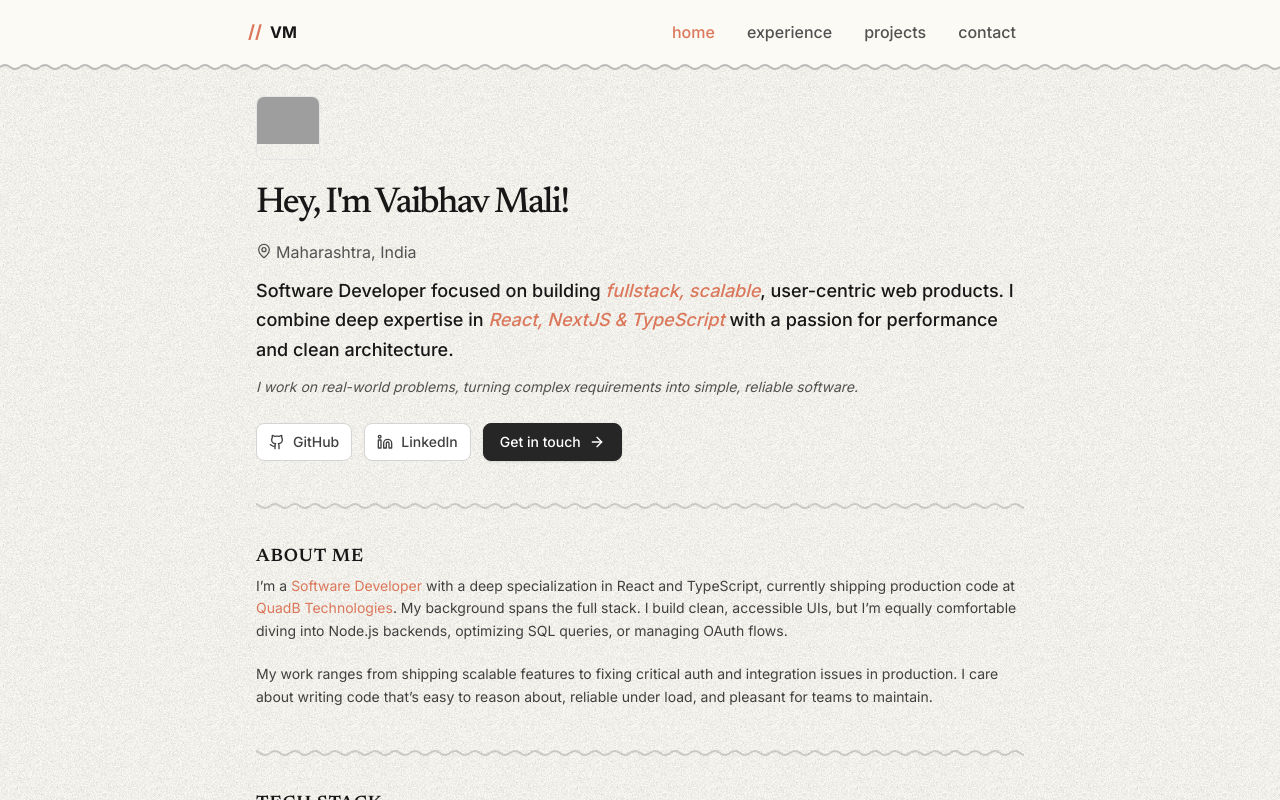
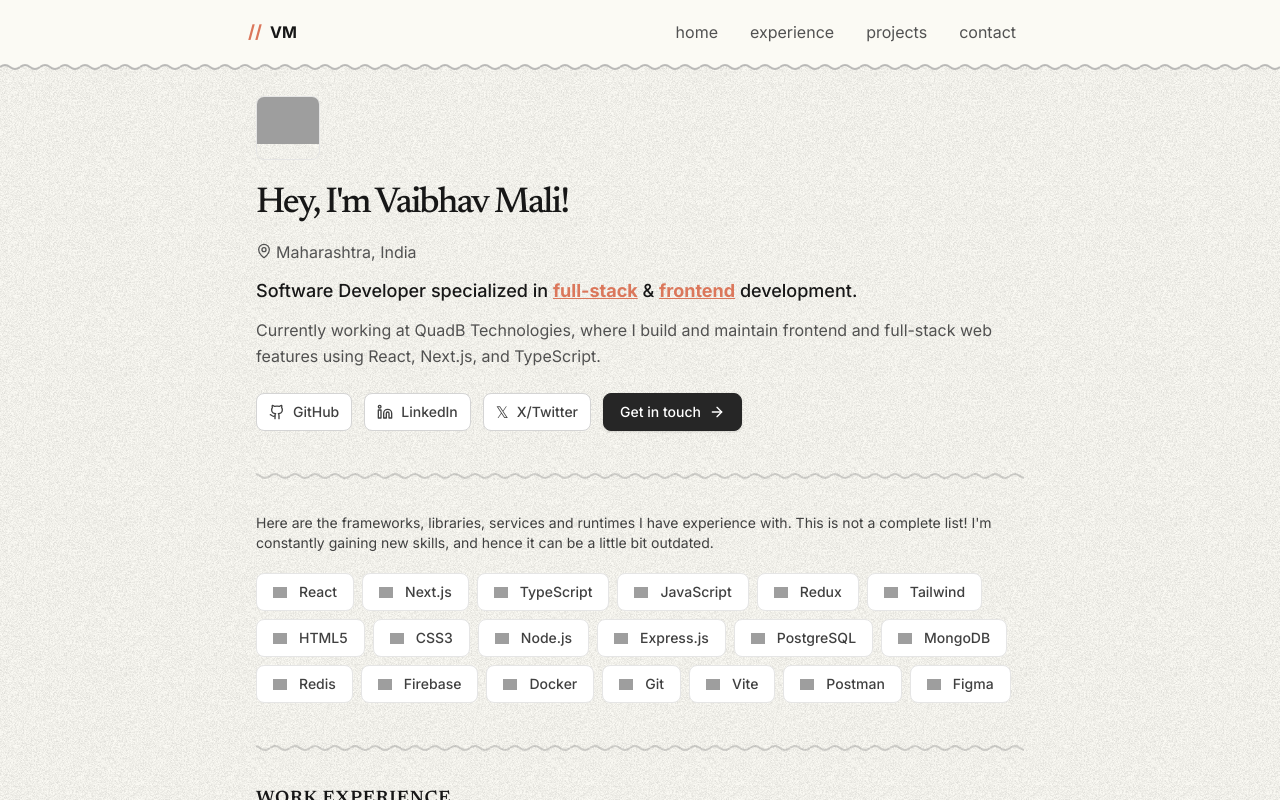
Before and after one commit to vaibhavmali-git/portfolio, a Next.js app: page / in a window 1280 px wide. Shown: the top 800 px of the page. Built offline with nearby package versions, Linux system fonts and the light colour scheme; grey boxes are pictures that could not be loaded.

Commit message:
feat: update About section content and personal details

```diff
--- a/app/page.tsx
+++ b/app/page.tsx
@@ -1,19 +1,18 @@
-import { Navbar } from '@/components/Navbar';
-import { Hero } from '@/components/Hero';
-import { About } from '@/components/About';
-import { Experience } from '@/components/Experience';
-import { TechStack } from '@/components/TechStack';
-import { Projects } from '@/components/Projects';
-import { Education } from '@/components/Education';
-import { Contacts } from '@/components/Contacts';
-import { Contact } from '@/components/Contact';
-import { Footer } from '@/components/Footer';
-import Divider from "@/components/ui/Divider"
+import { Navbar } from "@/components/Navbar";
+import { Hero } from "@/components/Hero";
+import { About } from "@/components/About";
+import { Experience } from "@/components/Experience";
+import { TechStack } from "@/components/TechStack";
+import { Projects } from "@/components/Projects";
+import { Education } from "@/components/Education";
+import { Contacts } from "@/components/Contacts";
+import { Contact } from "@/components/Contact";
+import { Footer } from "@/components/Footer";
+import Divider from "@/components/ui/Divider";
 
 export default function Home() {
   return (
-    <div className="relative min-h-screen bg-[#fbfaf4] dark:bg-[#1F1F1F] transition-colors duration-300">
-
+    <div className="relative min-h-screen bg-[#fbfaf4] dark:bg-[#151515] transition-colors duration-300">
       {/* NOISE OVERLAY */}
       <div
         className="
@@ -25,11 +24,11 @@ export default function Home() {
           invert
           dark:invert-1
           contrast-125
-          dark:opacity-[0.4]
+          dark:opacity-[0.5]
         "
         style={{
           backgroundImage: "url('/images/textures/noise-light.png')",
-          backgroundSize: "140px 140px",
+          backgroundSize: "150px 150px",
         }}
       />
 
@@ -41,9 +40,6 @@ export default function Home() {
           <Hero />
           <Divider />
 
-          <About />
-          <Divider />
-
           <TechStack />
           <Divider />
 
@@ -52,6 +48,9 @@ export default function Home() {
 
           <Projects />
           <Divider />
+
+          <About />
+          {/* <Divider /> */}
 
           <Contacts />
           <Contact />
--- a/components/About.tsx
+++ b/components/About.tsx
@@ -1,10 +1,9 @@
-import React from 'react';
-import { about } from '@/data/about';
+import React from "react";
+import { about } from "@/data/about";
 
 export function About() {
-
   const renderHighlightedText = (text: string) => {
-  const parts = text.split('*');
+    const parts = text.split("*");
     return parts.map((part, index) =>
       index % 2 === 1 ? (
         <span key={index} className="text-[#db775b]">
@@ -12,10 +11,9 @@ export function About() {
         </span>
       ) : (
         part
-    )
+      ),
     );
   };
-
 
   return (
     <section id="about" className="space-y-6 scroll-mt-20">
@@ -25,8 +23,8 @@ export function About() {
         </h2>
       </div>
 
-     <div className="space-y-5 -mt-5">
-  {about.summary.split('\n\n').map((paragraph, index) => (
+      <div className="space-y-5 -mt-4">
+        {about.summary.split("\n\n").map((paragraph, index) => (
           <p
             key={index}
             className="text-neutral-700 dark:text-neutral-300 leading-relaxed text-sm"
@@ -34,8 +32,16 @@ export function About() {
             {renderHighlightedText(paragraph)}
           </p>
         ))}
+
+        <a
+          href="https://www.instagram.com/vaibhavmali.ig/"
+          target="_blank"
+          rel="noopener noreferrer"
+          className="inline-block text-sm text-[#db775b] transition-colors underline"
+        >
+          See some of my photography on Instagram →
+        </a>
       </div>
-
     </section>
   );
 }
--- a/components/Hero.tsx
+++ b/components/Hero.tsx
@@ -7,7 +7,7 @@ import Image from "next/image";
 
 export function Hero() {
   const heroSocials = socialLinks.filter((link) =>
-    ["GitHub", "LinkedIn"].includes(link.name),
+    ["GitHub", "LinkedIn", "X/Twitter"].includes(link.name),
   );
 
   const renderTagline = (text: string) => {
@@ -15,7 +15,7 @@ export function Hero() {
     return parts.map((part, index) => {
       if (index % 2 === 1) {
         return (
-          <span key={index} className="italic text-[#db775b]">
+          <span key={index} className="text-[#db775b] font-bold underline">
             {part}
           </span>
         );
@@ -62,7 +62,7 @@ export function Hero() {
             {renderTagline(personalInfo.tagline)}
           </p>
 
-          <p className="leading-relaxed opacity-90 italic text-sm">
+          <p className="leading-relaxed opacity-90">
             {personalInfo.description}
           </p>
         </div>
--- a/components/Navbar.tsx
+++ b/components/Navbar.tsx
@@ -84,8 +84,8 @@ export function Navbar() {
                 <button
                   key={item.href}
                   onClick={() => scrollToSection(item.href)}
-                  className={`px-4 py-2 text-base font-medium transition-all ${activeSection === item.href.slice(1)
-                      ? 'text-[#db775b]'
+                  className={`px-4 py-2 text-base transition-all ${activeSection === item.href.slice(1)
+                      ? 'text-neutral-600 dark:text-neutral-400 hover:text-[#db775b] cursor-pointer'
                       : 'text-neutral-600 dark:text-neutral-400 hover:text-[#db775b] cursor-pointer'
                     }`}
                 >
--- a/components/TechStack.tsx
+++ b/components/TechStack.tsx
@@ -6,7 +6,7 @@ export function TechStack() {
   return (
     <section id="experience" className="space-y-5 scroll-mt-20">
       <div className="space-y-2">
-        <h2 className="font-semibold text-neutral-900 dark:text-neutral-200 uppercase tracking-wider font-serif text-lg">TECH STACK</h2>
+        {/* <h2 className="font-semibold text-neutral-900 dark:text-neutral-200 uppercase tracking-wider font-serif text-lg">TECH STACK</h2> */}
         <p className="text-neutral-700 dark:text-neutral-300   text-sm">
           Here are the frameworks, libraries, services and runtimes I have experience with. This is not a complete list! I'm constantly gaining new skills, and hence it can be a little bit outdated.
         </p>
--- a/data/about.ts
+++ b/data/about.ts
@@ -2,5 +2,5 @@ import { About } from '@/types';
 
 export const about: About = {
   summary:
-    "I’m a *Software Developer* with a deep specialization in React and TypeScript, currently shipping production code at *QuadB Technologies*. My background spans the full stack. I build clean, accessible UIs, but I’m equally comfortable diving into Node.js backends, optimizing SQL queries, or managing OAuth flows.\n\nMy work ranges from shipping scalable features to fixing critical auth and integration issues in production. I care about writing code that’s easy to reason about, reliable under load, and pleasant for teams to maintain."
+    "I work on production web applications that need to be *reliable, readable,* and easy to evolve. My day-to-day work involves building user-facing features, integrating APIs, and improving performance and stability across the stack.\n\nI’ve handled everything from frontend architecture and state management to fixing backend integration issues, auth flows, and database inefficiencies. Outside of work, I spend time on *photography* and share some of my photos on Instagram."
 };
--- a/data/personal.ts
+++ b/data/personal.ts
@@ -4,8 +4,8 @@ export const personalInfo: PersonalInfo = {
   name: "Vaibhav Mali",
   title: "Software Developer",
   location: "Maharashtra, India",
-  tagline: "Software Developer focused on building *fullstack, scalable*, user-centric web products. I combine deep expertise in *React, NextJS & TypeScript* with a passion for performance and clean architecture.",
-  description: "I work on real-world problems, turning complex requirements into simple, reliable software."
+  tagline: "Software Developer specialized in *full-stack* & *frontend* development.",
+  description: "Currently working at QuadB Technologies, where I build and maintain frontend and full-stack web features using React, Next.js, and TypeScript."
   ,
   email: "vaibhavmali.dev@gmail.com",
   github: "https://github.com/yourusername",
```
Lines whose indentation alone changed are shown as unchanged.
